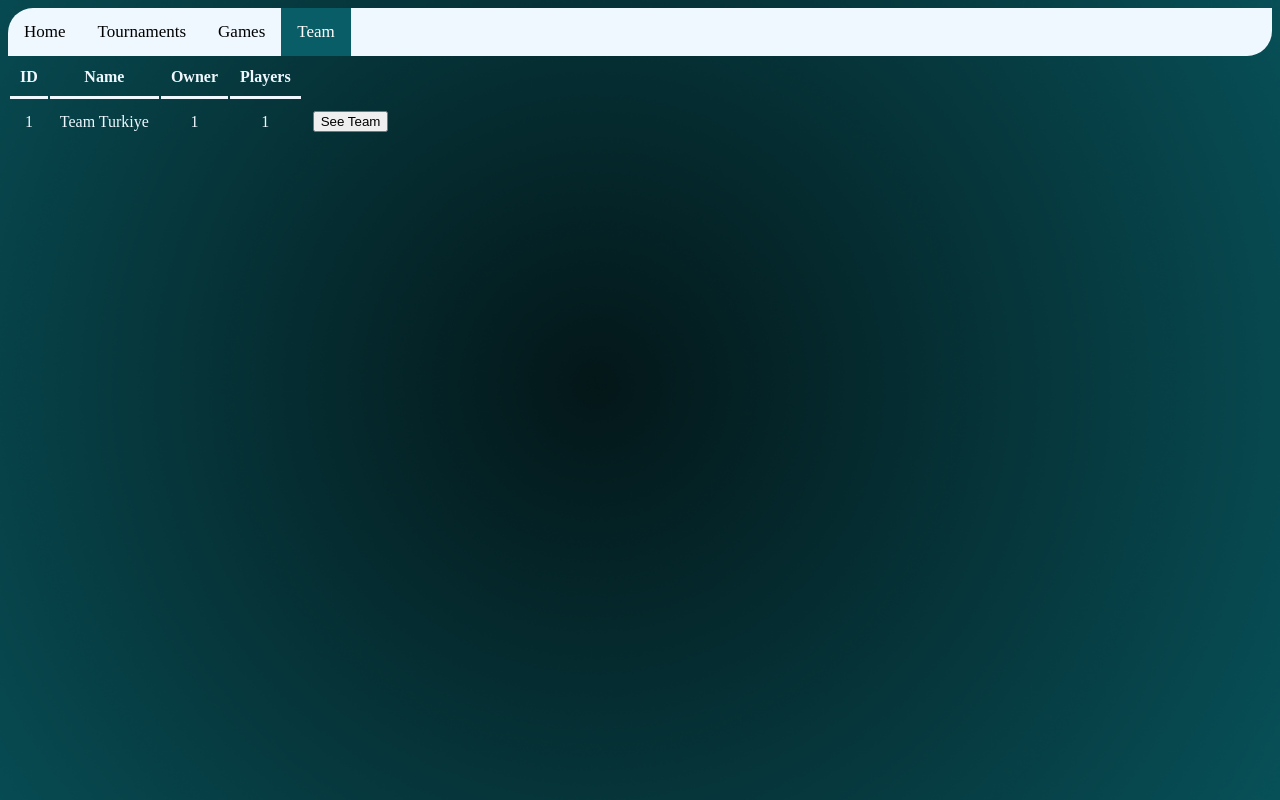
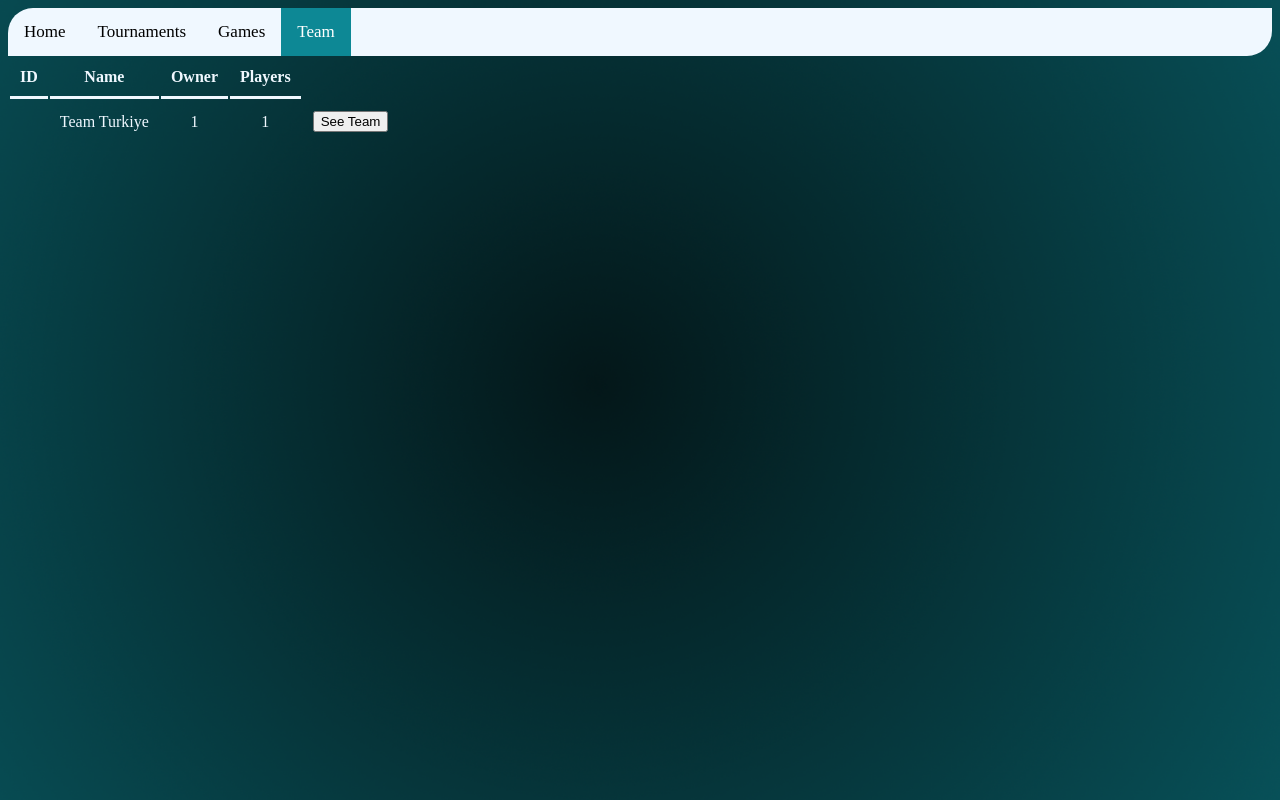
Before and after one commit to coerth/tournafy, a React (Vite) app: page /team in a window 1280 px wide. Built offline with nearby package versions, Linux system fonts and the light colour scheme; data requests are answered from the project's data file.

Commit message:
mongoose forberedelse

```diff
--- a/package.json
+++ b/package.json
@@ -10,6 +10,7 @@
     "json-server": "json-server --watch data.json --port 3008"
   },
   "dependencies": {
+    "bson-objectid": "^2.0.4",
     "json-server": "^0.17.2",
     "react": "^18.2.0",
     "react-dom": "^18.2.0",
--- a/src/components/FrontPage.tsx
+++ b/src/components/FrontPage.tsx
@@ -5,6 +5,7 @@ const FrontPage = () => {
     <div>
         <div className='frontpage-top-div'>
         <h1 className='frontpage-headline'>Tournafy</h1>
+        <p>Your go-to place for quality tournament running!</p>
         <div className='frontpage-menu'>
         <section >
           <h3>Tournaments</h3>
--- a/src/components/player/DisplayPlayers.tsx
+++ b/src/components/player/DisplayPlayers.tsx
@@ -25,8 +25,8 @@ const DisplayPlayers:React.FC<Props> = ({players}): JSX.Element => {
             <tbody>
             {players?.map( (player) => {
         return(
-            <tr key={player.id}>
-              <td>{player.id}</td>
+            <tr key={player.id?.id}>
+              <td>{player.id?.id}</td>
               <td>{player.name}</td>
               <td>{player.gamerTag}</td>
             </tr>
--- a/src/components/team/DisplayTeams.tsx
+++ b/src/components/team/DisplayTeams.tsx
@@ -7,15 +7,15 @@ import DisplayTeam from './DisplayTeam'
 const DisplayTeams = () => {
 
     const [teams, setTeams] = useState<Team[]>([])
-    const [team, setTeam] = useState<Team>({id: 0, name: "", owner: 0, players: new Array<Player>()})
+    const [team, setTeam] = useState<Team>({name: "", owner: 0, players: new Array<Player>()})
     const [showTeam, setShowTeam] = useState(false)
 
     useEffect(() => {
         ApiGet('team', setTeams)
     }, [])
 
-    function seeTeam(id : number) {
-        let index = teams.findIndex((team) => team.id === id)
+    function seeTeam(id : string) {
+        let index = teams.findIndex((team) => team.id?.id === id)
         setTeam(teams[index])
         setShowTeam(!showTeam)
     }
@@ -35,12 +35,12 @@ const DisplayTeams = () => {
             <tbody>
             {teams?.map( (team) => {
         return(
-            <tr key={team.id}>
-              <td>{team.id}</td>
+            <tr key={team.id?.id}>
+              <td>{team.id?.id}</td>
               <td>{team.name}</td>
               <td>{team.owner}</td>
               <td>{team.players.length}</td>
-              <td><button onClick={() => seeTeam(team.id)}>See Team</button></td>
+              <td><button onClick={() => seeTeam(team.id? team.id.id : "-1")}>See Team</button></td>
             </tr>
         )
       } )}
--- a/src/components/tournament/DisplayTournament.tsx
+++ b/src/components/tournament/DisplayTournament.tsx
@@ -1,6 +1,8 @@
 import React, { useEffect, useState } from 'react'
 import { ApiGet } from '../../utility/ApiFetcher'
 import {Tournament} from '../../utility/types'
+import ObjectID from "bson-objectid"
+
 
 
 const DisplayTournament = () => {
@@ -27,8 +29,8 @@ const DisplayTournament = () => {
             <tbody>
             {tournaments?.map( (tournament) => {
         return(
-            <tr key={tournament.id}>
-              <td>{tournament.id}</td>
+            <tr key={tournament.id?.id}>
+              <td>{tournament.id?.id}</td>
               <td>{tournament.startDate}</td>
               <td>{tournament.endDate}</td>
               <td>{tournament.gameType}</td>
--- a/src/styles/App.css
+++ b/src/styles/App.css
@@ -5,7 +5,6 @@ body {
 }
 
  th{
-
   border-bottom-style: solid;
 }
 
--- a/src/styles/Header.css
+++ b/src/styles/Header.css
@@ -28,7 +28,7 @@
 
 /* Active/current link */
 .topnav a.active {
-  background-color: #095d66;
+  background-color: #0D8895;
   color: white;
 }
 
```
Also changed, not shown: src/utility/types.ts (+6 -4 lines), 1 other file (tests, documents, lock files or other folders).
